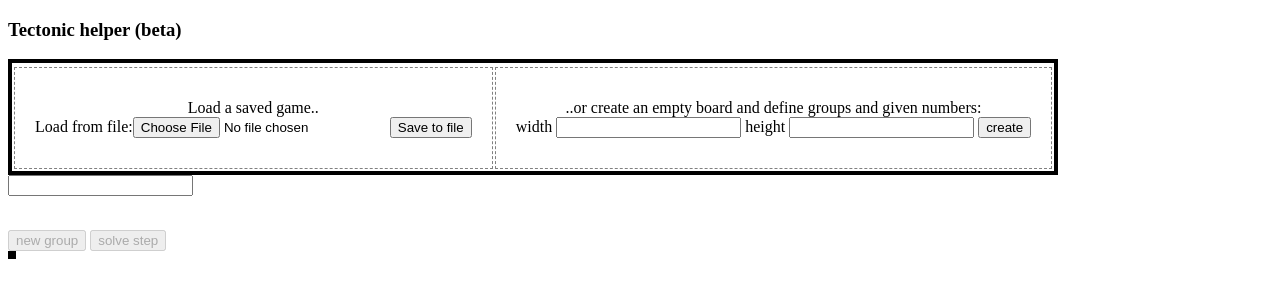
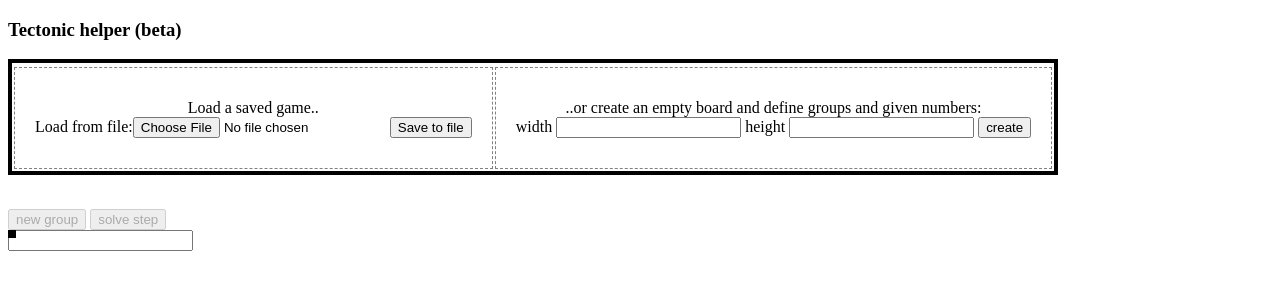
Before and after one commit to markusbergqvist/markusbergqvist.github.io, a plain HTML site: page index.html in a window 1280 px wide. Drawn offline with Linux system fonts and the light colour scheme.

Commit message:
another try to fix zooming issue

```diff
--- a/index.html
+++ b/index.html
@@ -697,14 +697,14 @@
                 </td>
             </tr>
         </table>
-        <div style="width:auto; overflow:hidden;">
-            <input id="keyboard_catcher" type="text" onkeyup="keyboard_input()"/>
-        </div>
         <br>
         <p id="message"></p>
         <button id="btn_group" onclick="current_group++;">new group</button> <button id="btn_step" onclick="step()">solve step</button>
         <div>
-            <table id="board" cellspacing="0" style="position: absolute;">
+            <div style="position: absolute; z-index: 1;">
+                <input id="keyboard_catcher" type="text" onkeyup="keyboard_input()" width="800" height="800"/>
+            </div>
+            <table id="board" cellspacing="0" style="position: absolute; z-index: 5;">
             </table>
             <svg id="svg" width="800" height="800" style="position: absolute; z-index: 9; pointer-events: none;">
                 <defs>
```
